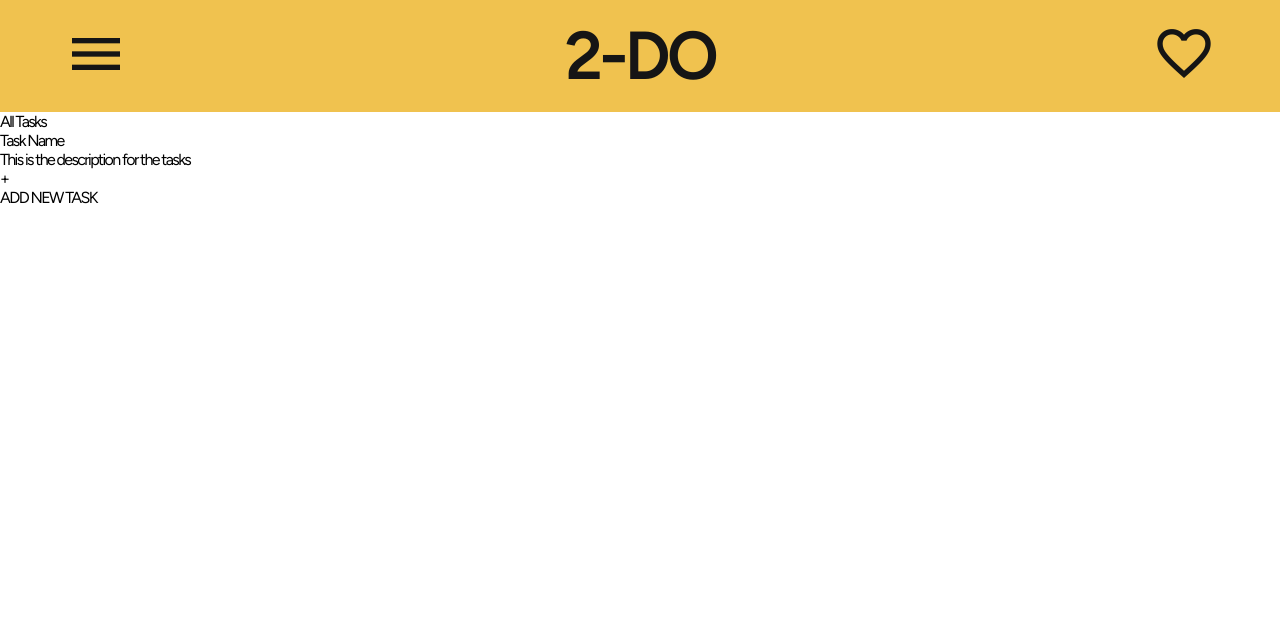
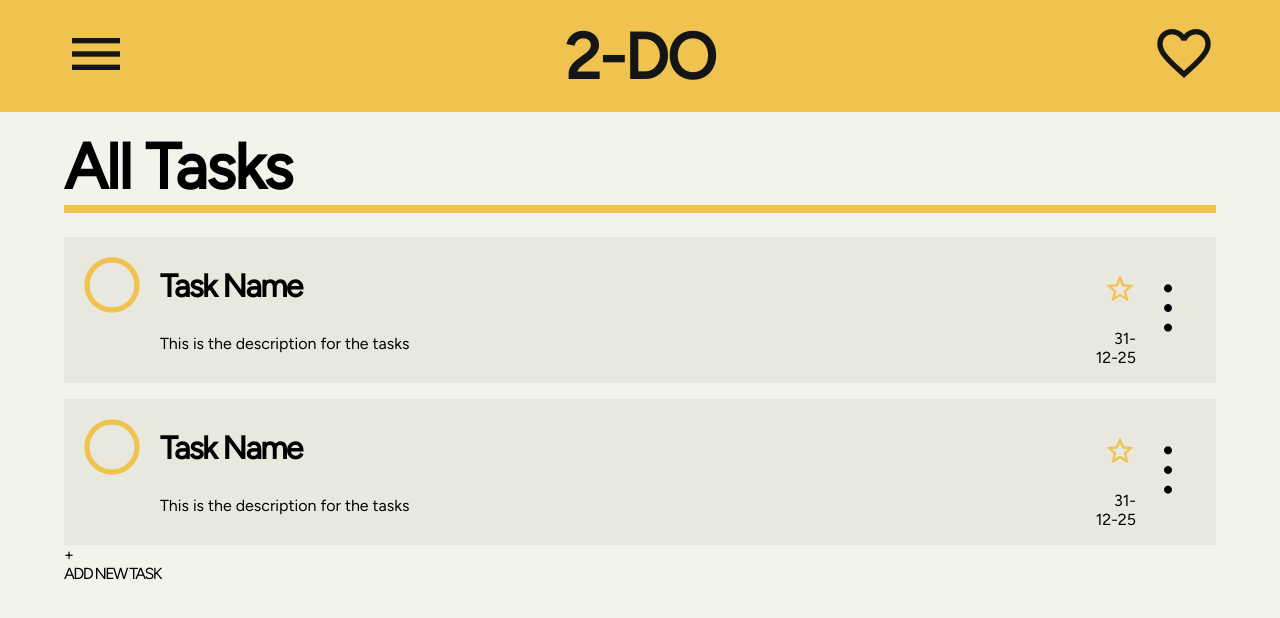
Before and after one commit to Zurusfig/todo, a website built with webpack: page src/template.html in a window 1280 px wide. Built offline with nearby package versions, Linux system fonts and the light colour scheme.

Commit message:
task list done

```diff
--- a/src/style.css
+++ b/src/style.css
@@ -13,6 +13,7 @@ body {
     padding: 0px;
     font-family: "Figtree",sans-serif;
     letter-spacing: -0.1rem;
+    background-color: var(--color2);
 }
 
 .header {
@@ -32,7 +33,7 @@ body {
     margin-right: clamp(1rem,4rem,6rem);
 }
 
-.material-symbols-outlined {
+.header .nav-icon .material-symbols-outlined {
   font-variation-settings:
   'FILL' 0,
   'wght' 400,
@@ -51,7 +52,7 @@ body {
     margin-right: clamp(1rem,4rem,6rem);
 }
 
-.material-symbols-outlined {
+.header .icon .material-symbols-outlined {
 font-size: 4rem;
   font-variation-settings:
   'FILL' 0,
@@ -59,3 +60,111 @@ font-size: 4rem;
   'GRAD' 0,
   'opsz' 24
 }
+
+.main-body {
+  width: calc(100%-8rem);
+  padding-left: 4rem;
+  padding-right: 4rem;
+  padding-top: 1rem;
+  padding-bottom: 1rem;
+}
+.main-body .title {
+  font-size: 4rem;
+  display: flex;
+  font-weight: 900;
+}
+.main-body .rectangle-bar {
+  background-color: var(--color3);
+  height: 0.5rem;
+  margin-bottom: 1.5rem;
+}
+
+.task-list {
+  display: flex;
+  flex-direction: row;
+  flex-wrap: wrap;
+  gap: 1rem;
+}
+
+.task-item {
+  display: flex;
+  background-color: var(--color4);
+  width: 100%;
+  padding: 1rem;
+}
+
+.task-circle .material-symbols-outlined {
+  color: var(--color3);
+  font-variation-settings:
+  'FILL' 0,
+  'wght' 600,
+  'GRAD' 0,
+  'opsz' 48;
+  font-size: 4rem;
+}
+
+.task-circle .material-symbols-outlined .checked {
+  display: none;
+}
+
+.task-item .task-info {
+  display: flex;
+  flex-wrap: wrap;
+  align-items: center;
+  margin-left: 1rem;
+  margin-right: 1rem;
+  width: 100%
+}
+
+.task-item .task-info .task-name {
+  font-size: 2rem;
+  font-weight: 900;
+  width: 100%;
+}
+
+.task-item .task-info .task-description {
+  font-size: 1rem;
+  letter-spacing: 0rem;
+  width: 100%;
+}
+
+.task-data {
+  display: grid;
+  grid-template-rows: 2fr 1fr;
+  grid-template-columns: 1fr 1fr;
+  grid-auto-flow: column;
+  align-items: center;
+  row-gap: 0px;
+}
+
+.task-star .material-symbols-outlined {
+  color: var(--color3);
+  font-size: 2rem;
+  font-variation-settings:
+  'FILL' 0,
+  'wght' 500,
+  'GRAD' 0,
+  'opsz' 48
+}
+
+.task-star {
+  text-align: right;
+}
+
+.task-date {
+  text-align: right;
+  letter-spacing: 0rem;
+}
+
+.task-data .task-kebab {
+  grid-row: 1/3;
+}
+
+.task-data .task-kebab .material-symbols-outlined {
+  font-size: 4rem;
+  font-variation-settings:
+  'FILL' 0,
+  'wght' 900,
+  'GRAD' 0,
+  'opsz' 48
+}
--- a/src/template.html
+++ b/src/template.html
@@ -27,14 +27,56 @@
             <div class="rectangle-bar"></div>
             <div class="task-list">
                 <div class="task-item">
-                    <div class="task-circle"></div>
-                    <div class="task-name">
-                        Task Name
+                    <div class="task-circle">
+                        <span class="material-symbols-outlined">
+                        radio_button_unchecked
+                        </span>
                     </div>
-                    <div class="task-description">This is the description for the tasks</div>
-                    <div class="task-star"></div>
-                    <div class="task-date"></div>
-                    <div class="task-kebab"></div>
+                    <div class="task-info">
+                        <div class="task-name">
+                            Task Name
+                        </div>
+                        <div class="task-description">This is the description for the tasks</div>
+                    </div>
+                    <div class="task-data">
+                        <div class="task-star">
+                            <span class="material-symbols-outlined">
+                                star
+                            </span>
+                        </div>
+                        <div class="task-date">31-12-25</div>
+                        <div class="task-kebab">
+                            <span class="material-symbols-outlined">
+                                more_vert
+                            </span>
+                        </div>
+                    </div>
+                </div>
+                <div class="task-item">
+                    <div class="task-circle">
+                        <span class="material-symbols-outlined">
+                        radio_button_unchecked
+                        </span>
+                    </div>
+                    <div class="task-info">
+                        <div class="task-name">
+                            Task Name
+                        </div>
+                        <div class="task-description">This is the description for the tasks</div>
+                    </div>
+                    <div class="task-data">
+                        <div class="task-star">
+                            <span class="material-symbols-outlined">
+                                star
+                            </span>
+                        </div>
+                        <div class="task-date">31-12-25</div>
+                        <div class="task-kebab">
+                            <span class="material-symbols-outlined">
+                                more_vert
+                            </span>
+                        </div>
+                    </div>
                 </div>
             </div>
             <div class="add-task">
```
